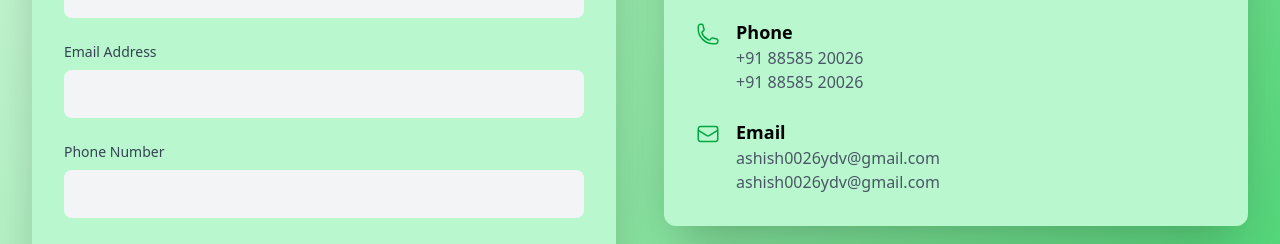
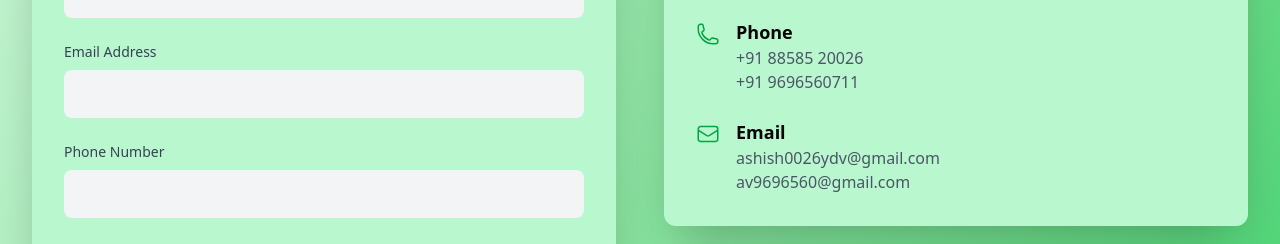
Before and after one commit to ankitverma25/project, a Next.js app in the folder frontend/: page /contact in a window 1280 px wide. Shown: the part 646-890 px from the top of the page. Built offline with nearby package versions, Linux system fonts and the light colour scheme; a web font is replaced by a local one.

Commit message:
update g mail

```diff
--- a/frontend/src/app/(main)/contact/page.jsx
+++ b/frontend/src/app/(main)/contact/page.jsx
@@ -163,7 +163,7 @@ const Contact = () => {
                   <div>
                     <h3 className="font-semibold text-lg">Phone</h3>
                     <p className="text-gray-600">+91 88585 20026</p>
-                    <p className="text-gray-600">+91 88585 20026</p>
+                    <p className="text-gray-600">+91 9696560711</p>
                   </div>
                 </div>
                 <div className="flex items-start space-x-4">
@@ -184,7 +184,7 @@ const Contact = () => {
                   <div>
                     <h3 className="font-semibold text-lg">Email</h3>
                     <p className="text-gray-600">ashish0026ydv@gmail.com</p>
-                    <p className="text-gray-600">ashish0026ydv@gmail.com</p>
+                    <p className="text-gray-600">av9696560@gmail.com</p>
                   </div>
                 </div>
               </div>
```
